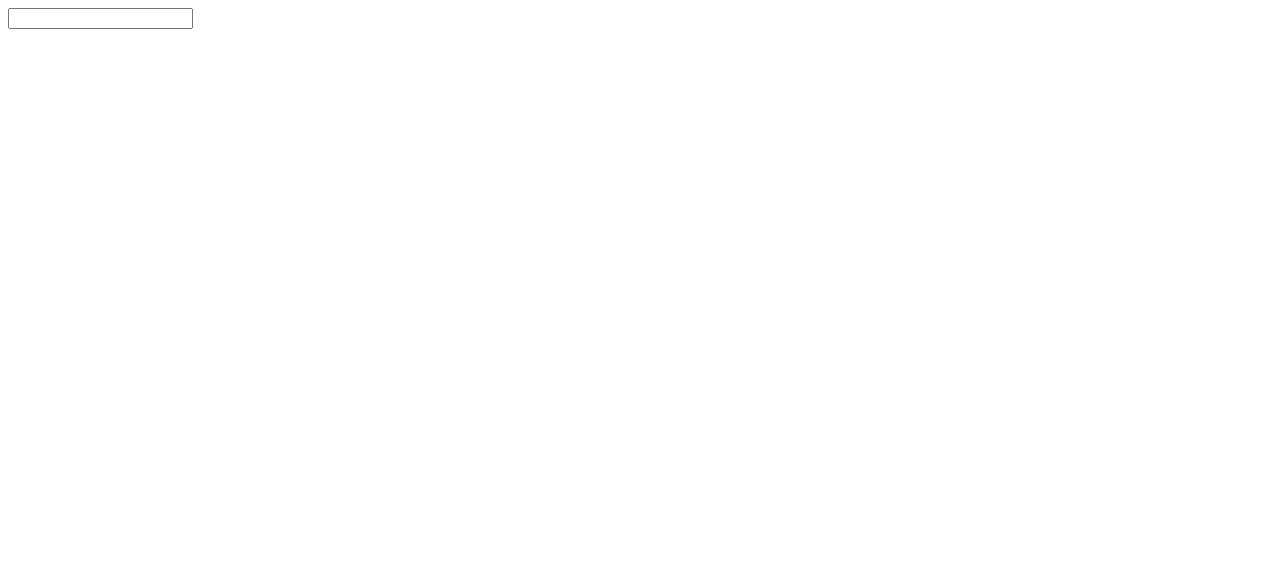
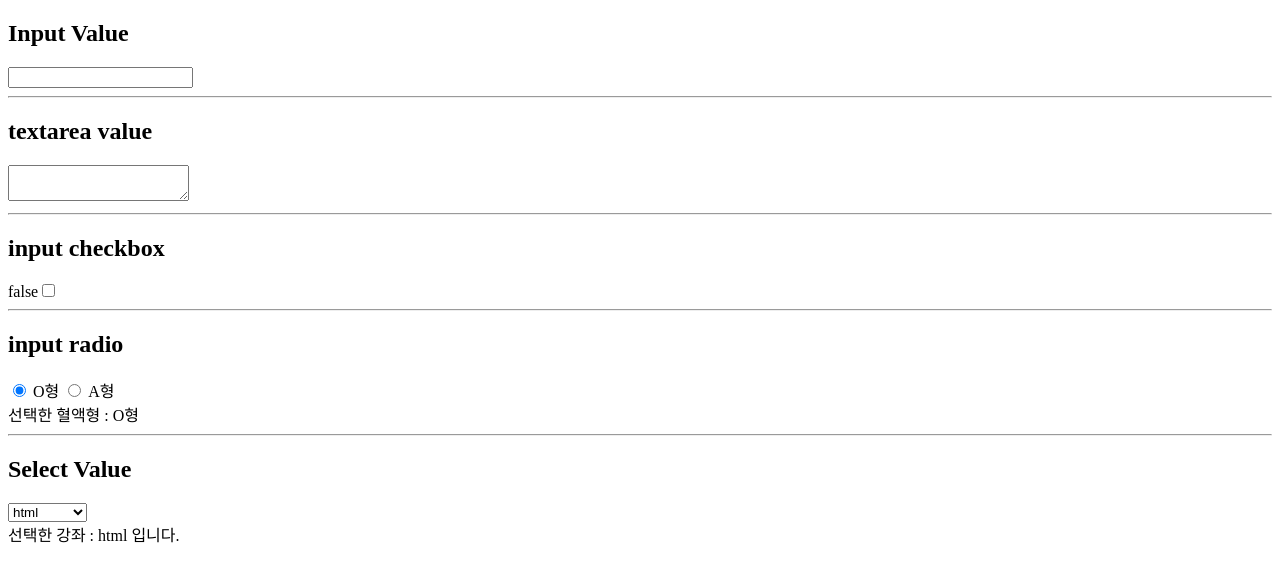
Before and after one commit to eunhye8767/study-vue3, a Vue app in the folder gymcoding/learn-vue3/: page / in a window 1280 px wide. Shown: the top 582 px of the page. Built offline with nearby package versions, Linux system fonts and the light colour scheme.

Commit message:
[vue 기본] v-model 양반향 바인딩 3(v-model 없었을 때)

```diff
--- a/gymcoding/learn-vue3/src/App.vue
+++ b/gymcoding/learn-vue3/src/App.vue
@@ -1,12 +1,68 @@
 <template>
 	<div>
-		<!-- <input type="text" v-model.lazy="inputValue" /> -->
-
-		<!-- <input type="text" v-model.number="inputValue" />
-		<div>{{ typeof inputValue }}</div> -->
-
-		<input type="text" v-model.trim="inputValue" />
-		{{ inputValue }}
+		<h2>Input Value</h2>
+		<!-- <input type="text" v-model="inputValue" /> -->
+		<input
+			type="text"
+			:value="inputValue"
+			@input="event => (inputValue = event.target.value)"
+		/>
+		<div>{{ inputValue }}</div>
+		<hr />
+		<h2>textarea value</h2>
+		<!-- <textarea v-model="textareaValue"></textarea> -->
+		<textarea
+			:value="textareaValue"
+			@input="event => (textareaValue = event.target.value)"
+		></textarea>
+		<div>{{ textareaValue }}</div>
+		<hr />
+		<h2>input checkbox</h2>
+		<label for="checkbox">{{ checkboxValue }}</label>
+		<!-- <input type="checkbox" id="checkbox" v-model="checkboxValue" /> -->
+		<input
+			type="checkbox"
+			id="checkbox"
+			:checked="checkboxValue"
+			@change="event => (checkboxValue = event.target.checked)"
+		/>
+		<hr />
+		<h2>input radio</h2>
+		<label>
+			<!-- <input type="radio" name="type" value="O" v-model="radioValue" /> -->
+			<input
+				type="radio"
+				name="type"
+				value="O"
+				:checked="radioValue === 'O'"
+				@change="event => (radioValue = event.target.value)"
+			/>
+			O형
+		</label>
+		<label>
+			<!-- <input type="radio" name="type" value="A" v-model="radioValue" /> -->
+			<input
+				type="radio"
+				name="type"
+				value="A"
+				:checked="radioValue === 'A'"
+				@change="event => (radioValue = event.target.value)"
+			/>
+			A형
+		</label>
+		<div>선택한 혈액형 : {{ radioValue }}형</div>
+		<hr />
+		<h2>Select Value</h2>
+		<!-- <select v-model="selectValue"> -->
+		<select
+			:value="selectValue"
+			@change="event => (selectValue = event.target.value)"
+		>
+			<option value="html">html</option>
+			<option value="javascript">javascript</option>
+			<option value="css">css</option>
+		</select>
+		<div>선택한 강좌 : {{ selectValue }} 입니다.</div>
 	</div>
 </template>
 
@@ -16,8 +72,20 @@ import { ref } from 'vue';
 export default {
 	setup() {
 		const inputValue = ref(null);
+		const textareaValue = ref(null);
+		const checkboxValue = ref(false);
+		const checkboxValues = ref([]);
+		const radioValue = ref('O');
+		const selectValue = ref('html');
 
-		return { inputValue };
+		return {
+			inputValue,
+			textareaValue,
+			checkboxValue,
+			checkboxValues,
+			radioValue,
+			selectValue,
+		};
 	},
 };
 </script>
```
Also changed, not shown: 1 other file (tests, documents, lock files or other folders).
